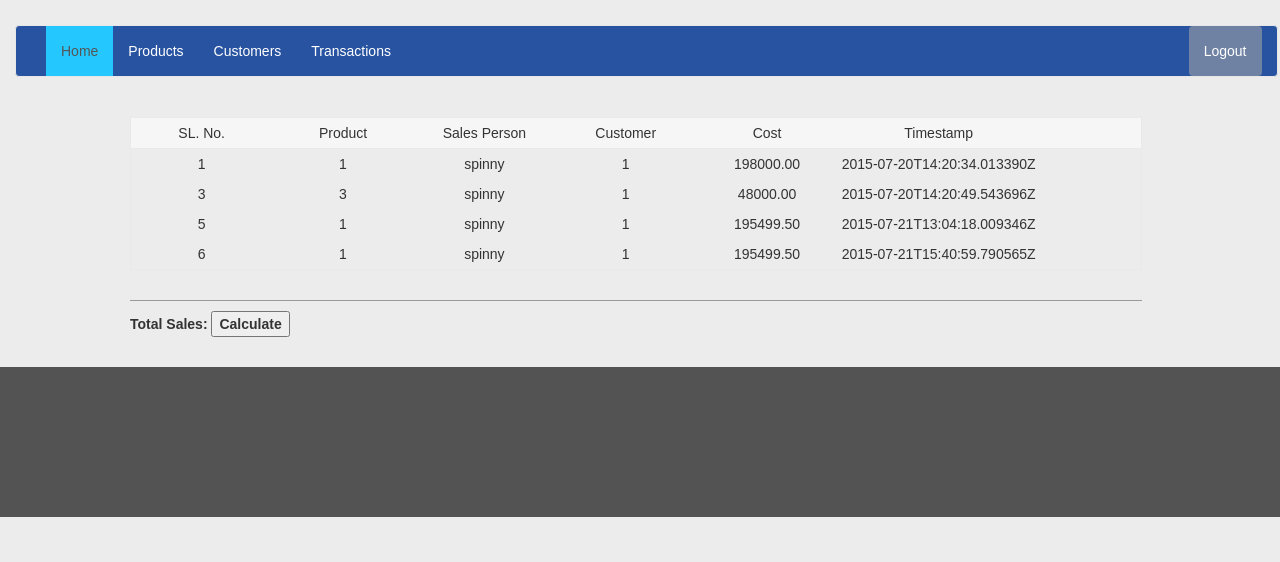
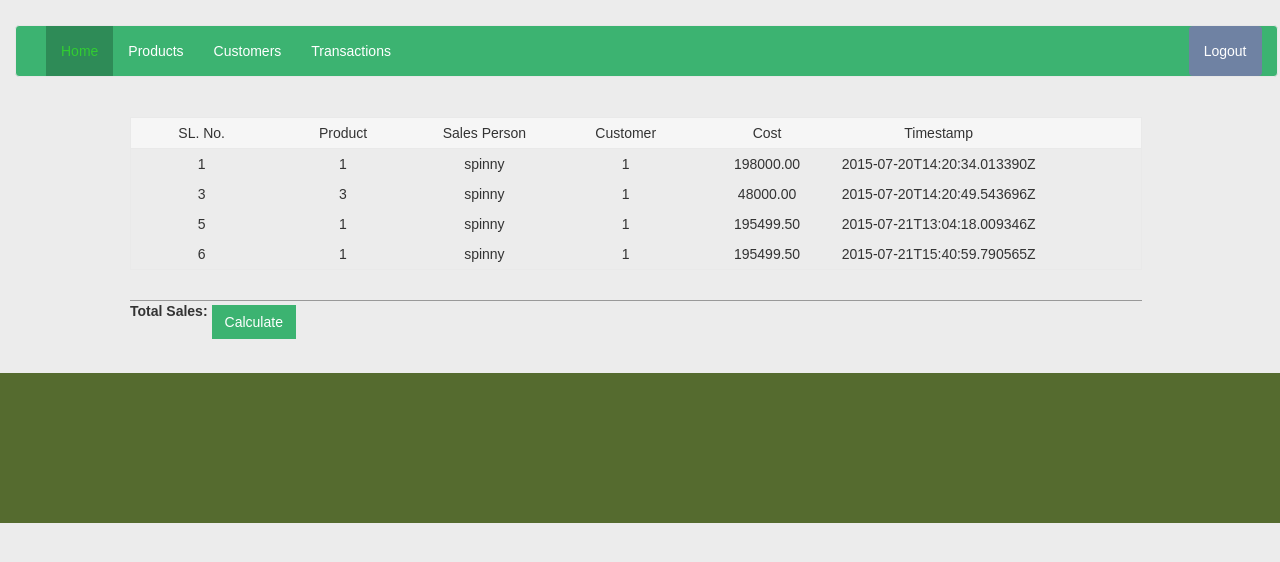
Before and after one commit to GurpreetSinghAnand/spinny, a Django app: template mim/templates/transactions.html in a window 1280 px wide. Shown: the top 562 px of the page. Run offline with Django 3.2, Linux system fonts and the light colour scheme; the template is opened without the code that fills it, so the values that code supplies are empty; data comes from the database, SQL or seed files in the repository; both versions use the stored data as it was after the commit; parts of the project's set-up code (start-up, migrations or seed data) failed here and were passed over; some libraries are stand-ins or nearby versions.

Commit message:
Css changed

```diff
--- a/mim/static/css/custom.css
+++ b/mim/static/css/custom.css
@@ -53,7 +53,7 @@ header {
 
 /*navigation*/
 .navbar-default {
-    background: #2853a1;
+    background: #3cb371;
     color: #fff;
     width: 101%;
 }
@@ -92,7 +92,7 @@ header {
 }
 
 .navbar-default .navbar-nav > li > a:hover, .navbar-default .navbar-nav > li > a:focus {
-    color: #24c8ff;
+    color: #2e8b57;
     background-color: rgba(0, 0, 0, 0);
 }
 
@@ -106,7 +106,8 @@ header {
 }
 
 .navbar-default .navbar-nav > .active > a, .navbar-default .navbar-nav > .active > a:hover, .navbar-default .navbar-nav > .active > a:focus {
-    background: #24c8ff;
+    background: #2e8b57;
+    color: #32cd32;
 }
 
 .grey {
@@ -162,8 +163,8 @@ hr {
     padding-bottom: 5px;
 }
 
-.dark_grey {
-    background: #535353;
+.dark_green {
+    background: #556b2f;
     color: #fff;
 }
 
@@ -236,9 +237,9 @@ ul.body_panel li {
     font-size: 18px;
 }
 
-.btn-blue {
+.btn-green {
     color: #fff;
-    background-color: #24c8ff;
+    background-color: #3cb371;
     border: none;
     font-size: 18px;
     float: right;
@@ -344,7 +345,7 @@ footer {
 
 /* Start of subscription page */
 .pgname {
-    background: #24c8ff;
+    background: #8fbc8f;
     width: 101%;
     color: #fff;
     padding-top: 15px;
@@ -735,7 +736,7 @@ legend {
 .btn_add {
     border-radius: 0px;
     color: #fff;
-    background: #2853a0;
+    background: #3cb371;
     float: right;
     margin: 4px 4px;
 }
@@ -758,7 +759,7 @@ legend {
 .btn_login {
     border-radius: 0px;
     color: #fff;
-    background: #2853a0;
+    background: #3cb371;
     float: right;
     margin: 4px 4px;
 }
@@ -768,7 +769,7 @@ legend {
     color: #fff;
     float: left;
     margin: 4px 4px;
-    color: #24C8FF;
+    color: #32cd32;
     background: none;
 }
 
@@ -781,7 +782,7 @@ legend {
 }
 
 .form_spacing hr {
-    border-top: 1px solid #24C8FF;
+    border-top: 1px solid #3cb371;
 }
 
 a img {
--- a/mim/templates/post-login-template.html
+++ b/mim/templates/post-login-template.html
@@ -59,7 +59,7 @@
 {#</div>#}
 <footer class="space">
     <div style="">
-        <div class="col-md-12 dark_grey"
+        <div class="col-md-12 dark_green"
              style="width: 100%; height: 150px; float: left;position: relative; margin: 0px auto;">
         </div>
     </div>
--- a/mim/templates/pre-login-template.html
+++ b/mim/templates/pre-login-template.html
@@ -42,7 +42,7 @@
     {% block content %}{% endblock %}
 <footer class="space">
     <div style="">
-        <div class="col-md-12 dark_grey"
+        <div class="col-md-12 dark_green"
              style="width: 100%; height: 150px; float: left;position: relative; margin: 0px auto;">
         </div>
     </div>
--- a/mim/templates/transactions.html
+++ b/mim/templates/transactions.html
@@ -32,7 +32,7 @@
 
             <div class="to_separate">
                 <label for="total-sales" id="total-sales">Total Sales:
-                    <button type="submit" id="total-sales-calculate-button">Calculate</button>
+                    <button type="submit" class="btn btn_add" id="total-sales-calculate-button">Calculate</button>
                 </label>
             </div>
         </div>
```
Also changed, not shown: db.sqlite3.
